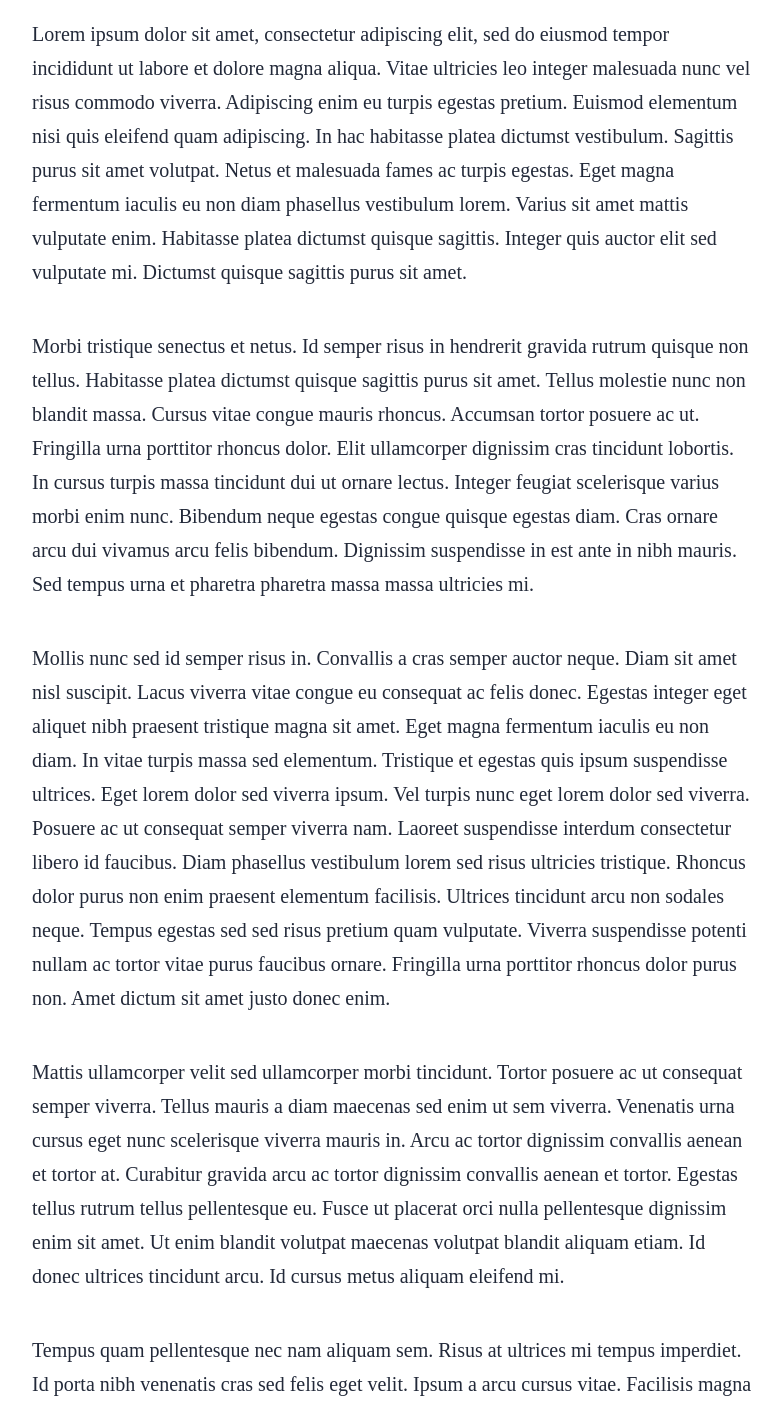
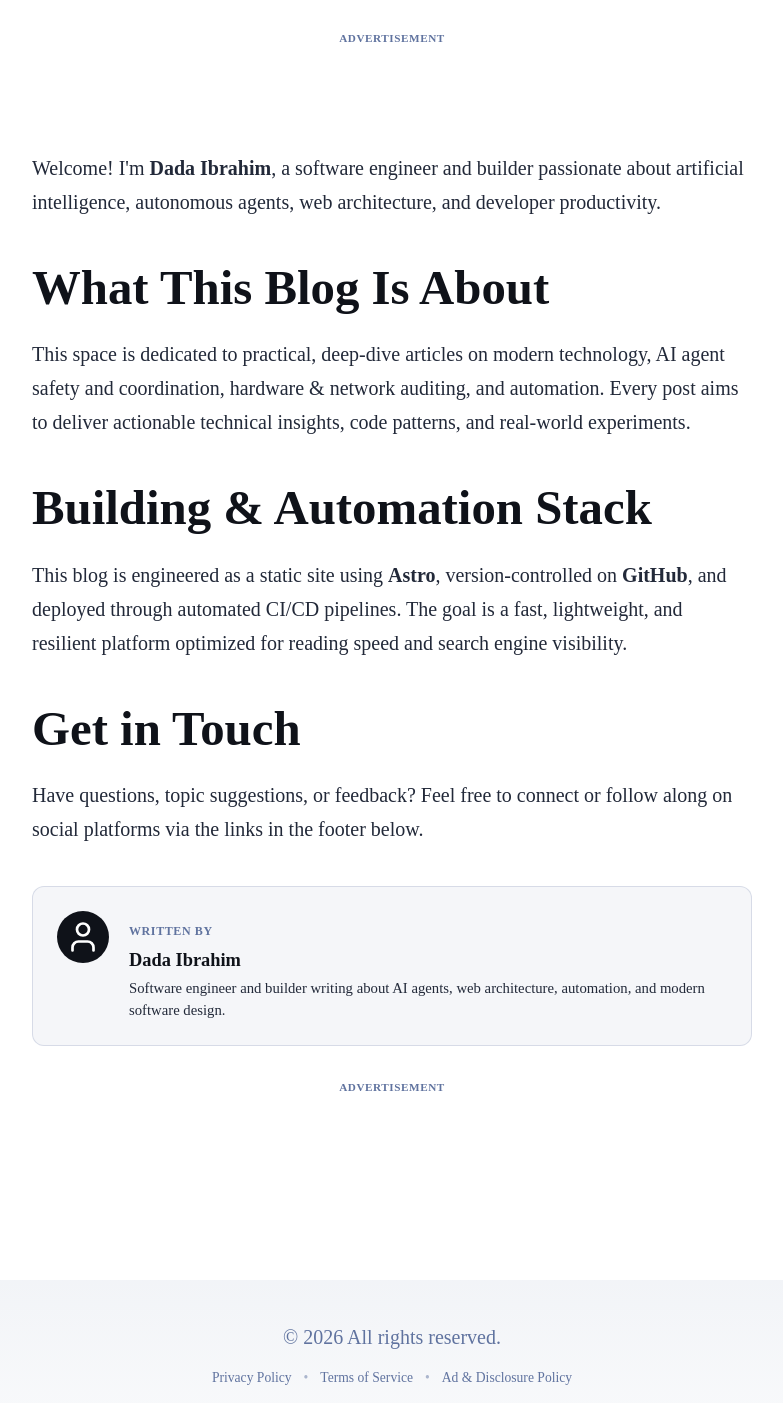
Before and after one commit to dadaibrahim/my-blog, an Astro site: page /about in a window 1280 px wide. Shown: the part 856-2259 px from the top of the page, without its empty margins (248-1031 px from the left). Built offline with nearby package versions, Linux system fonts and the light colour scheme; Astro itself is replaced by a stand-in of ours; no server answers.

Commit message:
Add ad monetization layout, ads.txt, legal pages, and E-E-A-T author bio

```diff
--- /dev/null
+++ b/public/ads.txt
@@ -0,0 +1,5 @@
+# ads.txt file for digital ad authorization
+# Replace pub-0000000000000000 with your Google AdSense Publisher ID when approved
+# Format: google.com, pub-XXXXXXXXXXXXXXXX, DIRECT, f08c47fec0942fa0
+
+google.com, pub-0000000000000000, DIRECT, f08c47fec0942fa0
--- /dev/null
+++ b/src/components/AdSlot.astro
@@ -0,0 +1,118 @@
+---
+interface Props {
+	slotType?: 'top-banner' | 'in-article' | 'bottom-banner' | 'sidebar';
+	client?: string;
+	slotId?: string;
+	format?: 'auto' | 'fluid' | 'rectangle' | 'horizontal';
+	responsive?: boolean;
+	label?: string;
+	class?: string;
+}
+
+const {
+	slotType = 'in-article',
+	client = import.meta.env.PUBLIC_ADSENSE_CLIENT_ID || '',
+	slotId = import.meta.env.PUBLIC_ADSENSE_SLOT_ID || '',
+	format = 'auto',
+	responsive = true,
+	label = 'Advertisement',
+	class: className = '',
+} = Astro.props;
+
+// Determine if real ad tags should render or fallback to preview container
+const hasAdConfig = Boolean(client && slotId);
+---
+
+<div class={`ad-container ad-${slotType} ${className}`}>
+	<span class="ad-label">{label}</span>
+	{
+		hasAdConfig ? (
+			<ins
+				class="adsbygoogle"
+				style="display:block"
+				data-ad-client={client}
+				data-ad-slot={slotId}
+				data-ad-format={format}
+				data-full-width-responsive={responsive ? 'true' : 'false'}
+			/>
+		) : (
+			<div class="ad-placeholder">
+				<div class="ad-placeholder-content">
+					<svg xmlns="http://www.w3.org/2000/svg" width="20" height="20" viewBox="0 0 24 24" fill="none" stroke="currentColor" stroke-width="2" stroke-linecap="round" stroke-linejoin="round">
+						<rect width="20" height="14" x="2" y="5" rx="2" />
+						<line x1="2" x2="22" y1="10" y2="10" />
+					</svg>
+					<span>Ad Placement ({slotType.replace('-', ' ')}) — Ready for AdSense / Mediavine</span>
+				</div>
+			</div>
+		)
+	}
+</div>
+
+{
+	hasAdConfig && (
+		<script is:inline>
+			(adsbygoogle = window.adsbygoogle || []).push({});
+		</script>
+	)
+}
+
+<style>
+	.ad-container {
+		margin: 2rem auto;
+		text-align: center;
+		width: 100%;
+		clear: both;
+	}
+
+	.ad-label {
+		display: block;
+		font-size: 0.7rem;
+		text-transform: uppercase;
+		letter-spacing: 0.05em;
+		color: rgb(var(--gray));
+		margin-bottom: 0.35rem;
+		font-weight: 600;
+	}
+
+	/* Prevent Layout Shift (CLS) with baseline min-heights */
+	.ad-top-banner {
+		min-height: 90px;
+		max-width: 728px;
+	}
+
+	.ad-in-article {
+		min-height: 250px;
+		max-width: 100%;
+	}
+
+	.ad-bottom-banner {
+		min-height: 90px;
+		max-width: 728px;
+	}
+
+	.ad-sidebar {
+		min-height: 250px;
+		max-width: 300px;
+	}
+
+	.ad-placeholder {
+		background-color: rgba(var(--gray-light), 0.5);
+		border: 1px dashed rgba(var(--gray), 0.4);
+		border-radius: 8px;
+		padding: 1.5rem 1rem;
+		display: flex;
+		align-items: center;
+		justify-content: center;
+		color: rgb(var(--gray));
+		font-size: 0.85rem;
+		font-weight: 500;
+		transition: background-color 0.2s ease;
+	}
+
+	.ad-placeholder-content {
+		display: flex;
+		align-items: center;
+		gap: 0.5rem;
+	}
+</style>
--- /dev/null
+++ b/src/components/AuthorBio.astro
@@ -0,0 +1,67 @@
+---
+import { AUTHOR_NAME, AUTHOR_BIO } from '../consts';
+---
+
+<div class="author-bio-card">
+	<div class="author-avatar">
+		<svg xmlns="http://www.w3.org/2000/svg" width="36" height="36" viewBox="0 0 24 24" fill="none" stroke="currentColor" stroke-width="1.8" stroke-linecap="round" stroke-linejoin="round">
+			<path d="M19 21v-2a4 4 0 0 0-4-4H9a4 4 0 0 0-4 4v2" />
+			<circle cx="12" cy="7" r="4" />
+		</svg>
+	</div>
+	<div class="author-details">
+		<span class="author-label">Written by</span>
+		<h3 class="author-name">{AUTHOR_NAME}</h3>
+		<p class="author-desc">{AUTHOR_BIO}</p>
+	</div>
+</div>
+
+<style>
+	.author-bio-card {
+		margin: 2.5rem 0 1.5rem 0;
+		padding: 1.5rem;
+		background: rgba(var(--gray-light), 0.4);
+		border: 1px solid rgba(var(--gray), 0.2);
+		border-radius: 12px;
+		display: flex;
+		align-items: flex-start;
+		gap: 1.25rem;
+	}
+
+	.author-avatar {
+		width: 52px;
+		height: 52px;
+		border-radius: 50%;
+		background: rgb(var(--black));
+		color: #fff;
+		display: flex;
+		align-items: center;
+		justify-content: center;
+		flex-shrink: 0;
+	}
+
+	.author-details {
+		flex: 1;
+	}
+
+	.author-label {
+		font-size: 0.75rem;
+		text-transform: uppercase;
+		letter-spacing: 0.05em;
+		color: rgb(var(--gray));
+		font-weight: 600;
+	}
+
+	.author-name {
+		margin: 0.2rem 0 0.4rem 0;
+		font-size: 1.15rem;
+		color: rgb(var(--black));
+	}
+
+	.author-desc {
+		margin: 0;
+		font-size: 0.92rem;
+		line-height: 1.5;
+		color: rgb(var(--gray-dark));
+	}
+</style>
--- a/src/components/BaseHead.astro
+++ b/src/components/BaseHead.astro
@@ -16,6 +16,8 @@ interface Props {
 const canonicalURL = new URL(Astro.url.pathname, Astro.site);
 
 const { title, description, image = FallbackImage } = Astro.props;
+// Google AdSense Client ID configuration
+const adClientId = import.meta.env.PUBLIC_ADSENSE_CLIENT_ID || '';
 ---
 
 <!-- Global Metadata -->
@@ -50,3 +52,14 @@ const { title, description, image = FallbackImage } = Astro.props;
 
 <!-- Twitter -->
 <meta name="twitter:card" content="summary_large_image" />
+
+<!-- Google AdSense Auto Script (Loads when PUBLIC_ADSENSE_CLIENT_ID is configured) -->
+{
+	adClientId && (
+		<script
+			async
+			src={`https://pagead2.googlesyndication.com/pagead/js/adsbygoogle.js?client=${adClientId}`}
+			crossorigin="anonymous"
+		/>
+	)
+}
--- a/src/components/Footer.astro
+++ b/src/components/Footer.astro
@@ -3,7 +3,14 @@ const today = new Date();
 ---
 
 <footer>
-	&copy; {today.getFullYear()} Your name here. All rights reserved.
+	<div>&copy; {today.getFullYear()} All rights reserved.</div>
+	<nav class="footer-links">
+		<a href="/privacy">Privacy Policy</a>
+		<span>•</span>
+		<a href="/terms">Terms of Service</a>
+		<span>•</span>
+		<a href="/disclaimer">Ad & Disclosure Policy</a>
+	</nav>
 	<div class="social-links">
 		<a href="https://m.webtoo.ls/@astro" target="_blank">
 			<span class="sr-only">Follow Astro on Mastodon</span>
@@ -46,6 +53,25 @@ const today = new Date();
 		color: rgb(var(--gray));
 		text-align: center;
 	}
+	.footer-links {
+		display: flex;
+		justify-content: center;
+		align-items: center;
+		gap: 0.75rem;
+		margin-top: 0.75rem;
+		font-size: 0.85rem;
+	}
+	.footer-links a {
+		color: rgb(var(--gray));
+		text-decoration: none;
+	}
+	.footer-links a:hover {
+		color: rgb(var(--gray-dark));
+		text-decoration: underline;
+	}
+	.footer-links span {
+		color: rgba(var(--gray), 0.5);
+	}
 	.social-links {
 		display: flex;
 		justify-content: center;
--- a/src/consts.ts
+++ b/src/consts.ts
@@ -1,5 +1,6 @@
-// Place any global data in this file.
-// You can import this data from anywhere in your site by using the `import` keyword.
+// Global site metadata constants used across pages and RSS feed.
 
-export const SITE_TITLE = 'Astro Blog';
-export const SITE_DESCRIPTION = 'Welcome to my website!';
+export const SITE_TITLE = 'Dada Ibrahim';
+export const SITE_DESCRIPTION = 'Insights on software engineering, AI agents, tech architecture, and web automation.';
+export const AUTHOR_NAME = 'Dada Ibrahim';
+export const AUTHOR_BIO = 'Software engineer and builder writing about AI agents, web architecture, automation, and modern software design.';
--- a/src/pages/about.astro
+++ b/src/pages/about.astro
@@ -1,63 +1,32 @@
 ---
 import AboutHeroImage from '../assets/blog-placeholder-about.jpg';
 import Layout from '../layouts/BlogPost.astro';
+import { AUTHOR_NAME } from '../consts';
 ---
 
 <Layout
-	title="About Me"
-	description="Lorem ipsum dolor sit amet"
-	pubDate={new Date('August 08 2021')}
+	title={`About ${AUTHOR_NAME}`}
+	description="Learn about the author, engineering background, and vision behind this tech & AI blog."
+	pubDate={new Date('September 12 2026')}
 	heroImage={AboutHeroImage}
 >
 	<p>
-		Lorem ipsum dolor sit amet, consectetur adipiscing elit, sed do eiusmod tempor incididunt ut
-		labore et dolore magna aliqua. Vitae ultricies leo integer malesuada nunc vel risus commodo
-		viverra. Adipiscing enim eu turpis egestas pretium. Euismod elementum nisi quis eleifend quam
-		adipiscing. In hac habitasse platea dictumst vestibulum. Sagittis purus sit amet volutpat. Netus
-		et malesuada fames ac turpis egestas. Eget magna fermentum iaculis eu non diam phasellus
-		vestibulum lorem. Varius sit amet mattis vulputate enim. Habitasse platea dictumst quisque
-		sagittis. Integer quis auctor elit sed vulputate mi. Dictumst quisque sagittis purus sit amet.
+		Welcome! I'm <strong>{AUTHOR_NAME}</strong>, a software engineer and builder passionate about
+		artificial intelligence, autonomous agents, web architecture, and developer productivity.
 	</p>
 
+	<h2>What This Blog Is About</h2>
 	<p>
-		Morbi tristique senectus et netus. Id semper risus in hendrerit gravida rutrum quisque non
-		tellus. Habitasse platea dictumst quisque sagittis purus sit amet. Tellus molestie nunc non
-		blandit massa. Cursus vitae congue mauris rhoncus. Accumsan tortor posuere ac ut. Fringilla urna
-		porttitor rhoncus dolor. Elit ullamcorper dignissim cras tincidunt lobortis. In cursus turpis
-		massa tincidunt dui ut ornare lectus. Integer feugiat scelerisque varius morbi enim nunc.
-		Bibendum neque egestas congue quisque egestas diam. Cras ornare arcu dui vivamus arcu felis
-		bibendum. Dignissim suspendisse in est ante in nibh mauris. Sed tempus urna et pharetra pharetra
-		massa massa ultricies mi.
+		This space is dedicated to practical, deep-dive articles on modern technology, AI agent safety and coordination, hardware & network auditing, and automation. Every post aims to deliver actionable technical insights, code patterns, and real-world experiments.
 	</p>
 
+	<h2>Building & Automation Stack</h2>
 	<p>
-		Mollis nunc sed id semper risus in. Convallis a cras semper auctor neque. Diam sit amet nisl
-		suscipit. Lacus viverra vitae congue eu consequat ac felis donec. Egestas integer eget aliquet
-		nibh praesent tristique magna sit amet. Eget magna fermentum iaculis eu non diam. In vitae
-		turpis massa sed elementum. Tristique et egestas quis ipsum suspendisse ultrices. Eget lorem
-		dolor sed viverra ipsum. Vel turpis nunc eget lorem dolor sed viverra. Posuere ac ut consequat
-		semper viverra nam. Laoreet suspendisse interdum consectetur libero id faucibus. Diam phasellus
-		vestibulum lorem sed risus ultricies tristique. Rhoncus dolor purus non enim praesent elementum
-		facilisis. Ultrices tincidunt arcu non sodales neque. Tempus egestas sed sed risus pretium quam
-		vulputate. Viverra suspendisse potenti nullam ac tortor vitae purus faucibus ornare. Fringilla
-		urna porttitor rhoncus dolor purus non. Amet dictum sit amet justo donec enim.
+		This blog is engineered as a static site using <strong>Astro</strong>, version-controlled on <strong>GitHub</strong>, and deployed through automated CI/CD pipelines. The goal is a fast, lightweight, and resilient platform optimized for reading speed and search engine visibility.
 	</p>
 
+	<h2>Get in Touch</h2>
 	<p>
-		Mattis ullamcorper velit sed ullamcorper morbi tincidunt. Tortor posuere ac ut consequat semper
-		viverra. Tellus mauris a diam maecenas sed enim ut sem viverra. Venenatis urna cursus eget nunc
-		scelerisque viverra mauris in. Arcu ac tortor dignissim convallis aenean et tortor at. Curabitur
-		gravida arcu ac tortor dignissim convallis aenean et tortor. Egestas tellus rutrum tellus
-		pellentesque eu. Fusce ut placerat orci nulla pellentesque dignissim enim sit amet. Ut enim
-		blandit volutpat maecenas volutpat blandit aliquam etiam. Id donec ultrices tincidunt arcu. Id
-		cursus metus aliquam eleifend mi.
-	</p>
-
-	<p>
-		Tempus quam pellentesque nec nam aliquam sem. Risus at ultrices mi tempus imperdiet. Id porta
-		nibh venenatis cras sed felis eget velit. Ipsum a arcu cursus vitae. Facilisis magna etiam
-		tempor orci eu lobortis elementum. Tincidunt dui ut ornare lectus sit. Quisque non tellus orci
-		ac. Blandit libero volutpat sed cras. Nec tincidunt praesent semper feugiat nibh sed pulvinar
-		proin gravida. Egestas integer eget aliquet nibh praesent tristique magna.
+		Have questions, topic suggestions, or feedback? Feel free to connect or follow along on social platforms via the links in the footer below.
 	</p>
 </Layout>
--- /dev/null
+++ b/src/pages/disclaimer.astro
@@ -0,0 +1,55 @@
+---
+import BaseHead from '../components/BaseHead.astro';
+import Header from '../components/Header.astro';
+import Footer from '../components/Footer.astro';
+import { SITE_TITLE } from '../consts';
+---
+
+<!doctype html>
+<html lang="en">
+	<head>
+		<BaseHead title={`Ad & Disclosure Policy - ${SITE_TITLE}`} description="Advertising disclosure and affiliate policy statement." />
+		<style>
+			main {
+				width: 720px;
+				max-width: calc(100% - 2em);
+				margin: 0 auto;
+				padding: 3em 1em;
+				color: rgb(var(--gray-dark));
+			}
+			h1 {
+				margin-bottom: 0.5em;
+			}
+			h2 {
+				margin-top: 1.5em;
+				font-size: 1.3rem;
+			}
+			p, li {
+				line-height: 1.6;
+			}
+		</style>
+	</head>
+	<body>
+		<Header />
+		<main>
+			<h1>Ad & Disclosure Policy</h1>
+			<p>Last updated: {new Date().toLocaleDateString('en-US', { year: 'numeric', month: 'long', day: 'numeric' })}</p>
+
+			<h2>1. Advertising Disclosure</h2>
+			<p>
+				This website uses display advertisements (such as Google AdSense and third-party ad exchanges) to generate revenue. Advertisements are clearly marked with labels such as "Advertisement" or "Sponsored".
+			</p>
+
+			<h2>2. Affiliate Links</h2>
+			<p>
+				Some links on this site may be affiliate links. If you click on an affiliate link and make a purchase, we may earn a small commission at no extra cost to you. We only recommend products or tools we believe bring genuine value to our readers.
+			</p>
+
+			<h2>3. Editorial Independence</h2>
+			<p>
+				Our editorial content is not influenced by advertisers or affiliate partnerships. All opinions expressed on this site are solely those of the author.
+			</p>
+		</main>
+		<Footer />
+	</body>
+</html>
--- /dev/null
+++ b/src/pages/privacy.astro
@@ -0,0 +1,74 @@
+---
+import BaseHead from '../components/BaseHead.astro';
+import Header from '../components/Header.astro';
+import Footer from '../components/Footer.astro';
+import { SITE_TITLE } from '../consts';
+---
+
+<!doctype html>
+<html lang="en">
+	<head>
+		<BaseHead title={`Privacy Policy - ${SITE_TITLE}`} description="Privacy policy regarding user data, cookies, and advertising partners." />
+		<style>
+			main {
+				width: 720px;
+				max-width: calc(100% - 2em);
+				margin: 0 auto;
+				padding: 3em 1em;
+				color: rgb(var(--gray-dark));
+			}
+			h1 {
+				margin-bottom: 0.5em;
+			}
+			h2 {
+				margin-top: 1.5em;
+				font-size: 1.3rem;
+			}
+			p, li {
+				line-height: 1.6;
+			}
+		</style>
+	</head>
+	<body>
+		<Header />
+		<main>
+			<h1>Privacy Policy</h1>
+			<p>Last updated: {new Date().toLocaleDateString('en-US', { year: 'numeric', month: 'long', day: 'numeric' })}</p>
+
+			<p>
+				Your privacy is important to us. This Privacy Policy document outlines the types of personal information that is received and collected by our blog and how it is used.
+			</p>
+
+			<h2>1. Information We Collect</h2>
+			<p>
+				We may collect non-personal identification information about users whenever they interact with our site. Non-personal identification information may include browser name, technical information about users' means of connection (e.g., operating system, ISP), and similar data.
+			</p>
+
+			<h2>2. Cookies and Web Beacons</h2>
+			<p>
+				Our website uses cookies to store information about visitors' preferences, record user-specific information on which pages the user accesses or visits, and customize web page content based on visitors' browser type or other information.
+			</p>
+
+			<h2>3. Advertising Partners & DoubleClick DART Cookies</h2>
+			<p>
+				Third-party ad servers or ad networks (such as Google AdSense) use technology in the advertisements and links that appear on our blog. They automatically receive your IP address when this occurs. Other technologies (such as cookies, JavaScript, or Web Beacons) may also be used by third-party ad networks to measure the effectiveness of their advertisements and personalize advertising content.
+			</p>
+			<ul>
+				<li>Google, as a third-party vendor, uses cookies to serve ads on this site.</li>
+				<li>Google's use of advertising cookies enables it and its partners to serve ads to users based on their visit to our site or other websites on the Internet.</li>
+				<li>Users may opt out of personalized advertising by visiting <a href="https://www.google.com/settings/ads" target="_blank" rel="noopener noreferrer">Google Ad Settings</a>.</li>
+			</ul>
+
+			<h2>4. Third-Party Privacy Policies</h2>
+			<p>
+				You should consult the respective privacy policies of these third-party ad servers for more detailed information on their practices as well as for instructions about how to opt-out of certain practices. Our privacy policy does not apply to, and we cannot control the activities of, such other advertisers or web sites.
+			</p>
+
+			<h2>5. Contact Us</h2>
+			<p>
+				If you require any more information or have any questions about our privacy policy, please feel free to reach out via our contact page.
+			</p>
+		</main>
+		<Footer />
+	</body>
+</html>
--- /dev/null
+++ b/src/pages/terms.astro
@@ -0,0 +1,60 @@
+---
+import BaseHead from '../components/BaseHead.astro';
+import Header from '../components/Header.astro';
+import Footer from '../components/Footer.astro';
+import { SITE_TITLE } from '../consts';
+---
+
+<!doctype html>
+<html lang="en">
+	<head>
+		<BaseHead title={`Terms of Service - ${SITE_TITLE}`} description="Terms of service and usage conditions for this website." />
+		<style>
+			main {
+				width: 720px;
+				max-width: calc(100% - 2em);
+				margin: 0 auto;
+				padding: 3em 1em;
+				color: rgb(var(--gray-dark));
+			}
+			h1 {
+				margin-bottom: 0.5em;
+			}
+			h2 {
+				margin-top: 1.5em;
+				font-size: 1.3rem;
+			}
+			p, li {
+				line-height: 1.6;
+			}
+		</style>
+	</head>
+	<body>
+		<Header />
+		<main>
+			<h1>Terms of Service</h1>
+			<p>Last updated: {new Date().toLocaleDateString('en-US', { year: 'numeric', month: 'long', day: 'numeric' })}</p>
+
+			<h2>1. Acceptance of Terms</h2>
+			<p>
+				By accessing and using this website, you accept and agree to be bound by the terms and provision of this agreement.
+			</p>
+
+			<h2>2. Intellectual Property</h2>
+			<p>
+				All original content, features, and functionality on this website are owned by the site author and protected by international copyright, trademark, and intellectual property laws.
+			</p>
+
+			<h2>3. Content Disclaimer</h2>
+			<p>
+				The articles and materials provided on this blog are for informational and educational purposes only. While we strive for accuracy, we make no representations or warranties regarding the completeness or accuracy of any information.
+			</p>
+
+			<h2>4. External Links</h2>
+			<p>
+				Our website may contain links to third-party web sites or services that are not owned or controlled by us. We have no control over, and assume no responsibility for, the content, privacy policies, or practices of any third-party web sites.
+			</p>
+		</main>
+		<Footer />
+	</body>
+</html>
```
Also changed, not shown: src/layouts/BlogPost.astro (+12 -0 lines).
